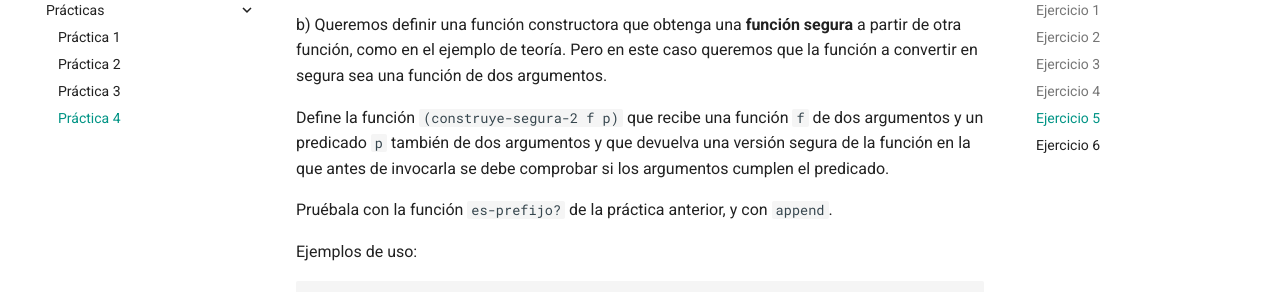
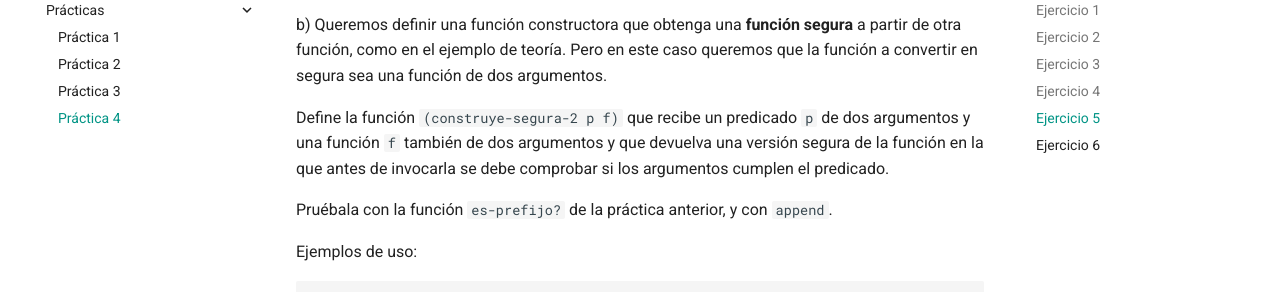
Before and after one commit to domingogallardo/apuntes-lpp, an MkDocs documentation site: the page built from docs/practicas/practica04/practica04.md, in a window 1280 px wide and 900 px high, scrolled down 3487 px. Shown: the part 152-444 px from the top of the window. Built offline with MkDocs 1.6.1 and Material for MkDocs 9.7.7, drawn with Linux system fonts in a browser that asks for light colours.

Commit message:
Corrección

```diff
--- a/docs/practicas/practica04/practica04.md
+++ b/docs/practicas/practica04/practica04.md
@@ -191,11 +191,10 @@ segura** a partir de otra función, como en el ejemplo de teoría. Pero
 en este caso queremos que la función a convertir en segura sea una
 función de dos argumentos.
 
-Define la función `(construye-segura-2 f p)` que recibe una
-función `f` de dos argumentos y un predicado `p` también de dos
-argumentos y que devuelva una versión segura de la función en la que
-antes de invocarla se debe comprobar si los argumentos cumplen el
-predicado.
+Define la función `(construye-segura-2 p f)` que recibe un predicado
+`p` de dos argumentos y una función `f` también de dos argumentos y
+que devuelva una versión segura de la función en la que antes de
+invocarla se debe comprobar si los argumentos cumplen el predicado.
 
 Pruébala con la función `es-prefijo?` de la práctica anterior,
 y con `append`.
```
